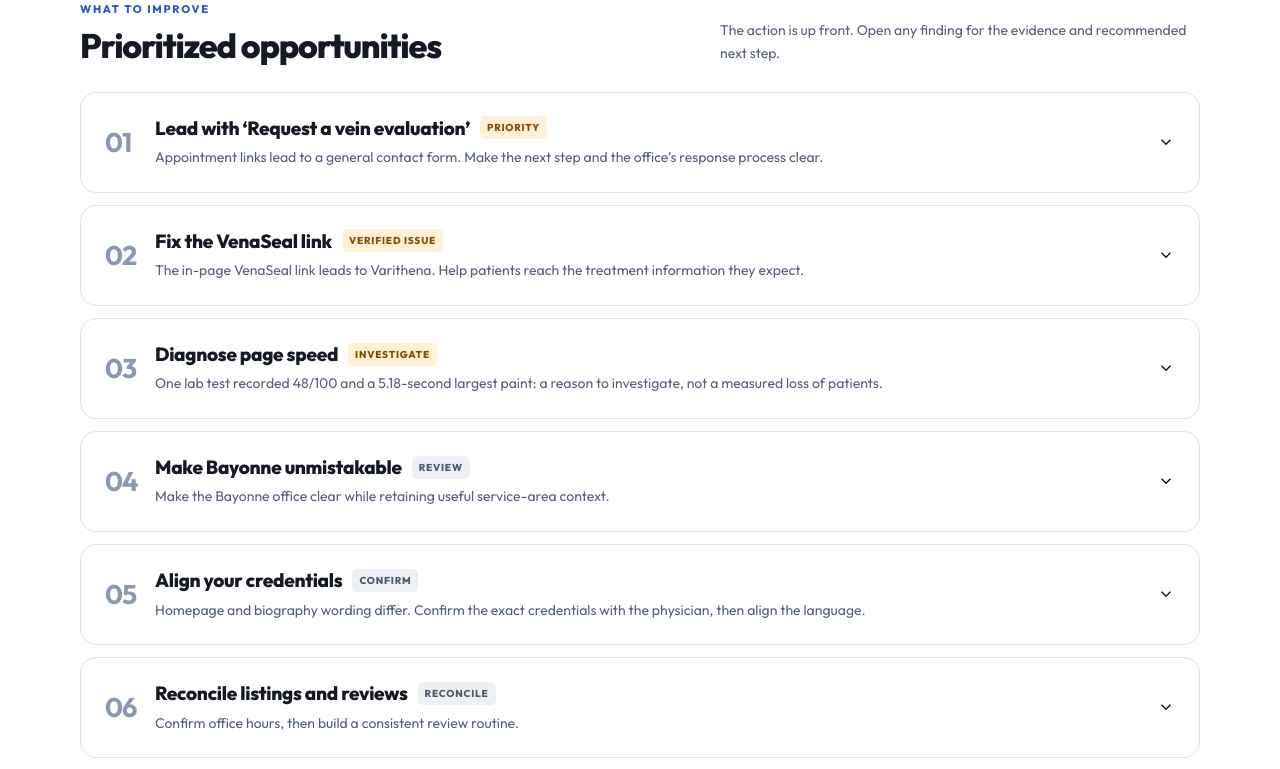
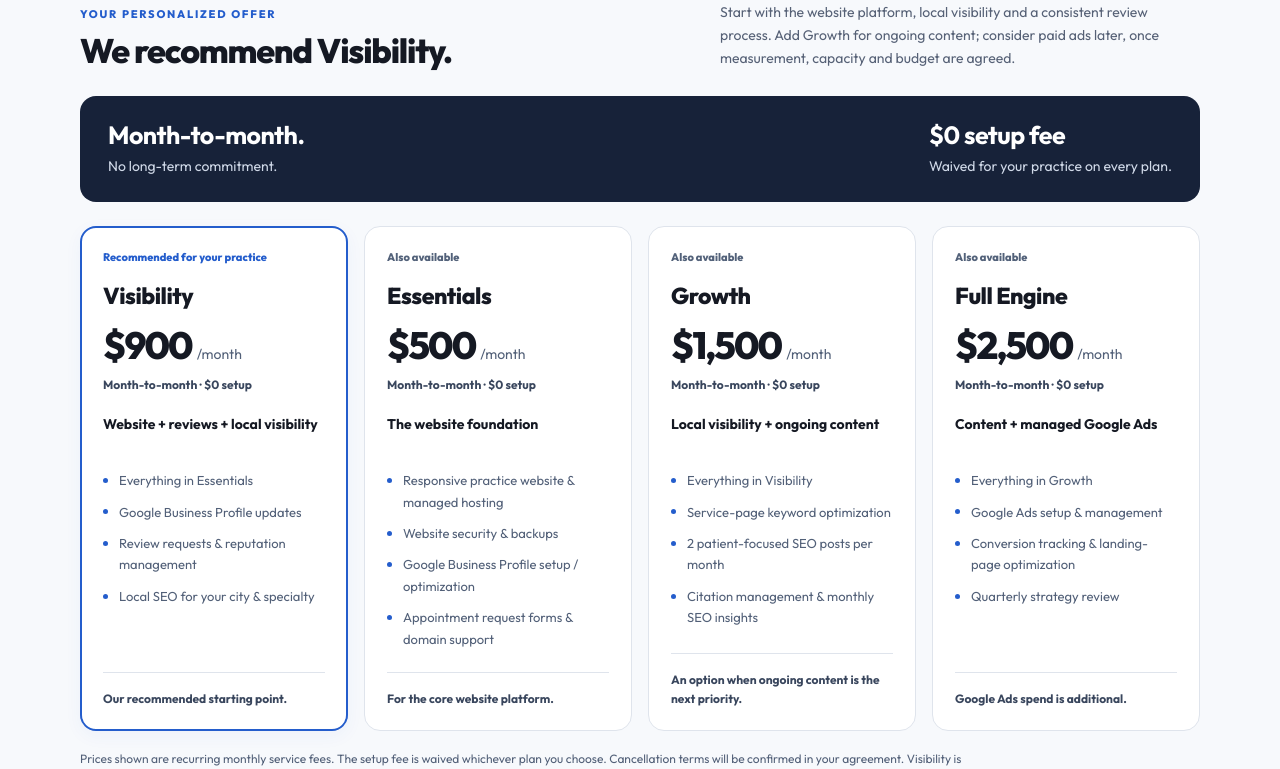
Before and after one commit to inflowmd/inflowmd-website, a Next.js app: page /audit/vein-and-skin-studio in a window 1280 px wide. Shown: the part 1060-1829 px from the top of the page. Built offline with nearby package versions, Linux system fonts and the light colour scheme.

Commit message:
Add personalized monthly plans to Vein and Skin Studio audit (#69)

```diff
--- a/src/app/audit/vein-and-skin-studio/display.ts
+++ b/src/app/audit/vein-and-skin-studio/display.ts
@@ -28,3 +28,33 @@ export const phaseDisplay = [
 ];
 
 export const measureLabels = ["Qualified inquiries", "Booking rate", "Attendance rate", "Response & spam"];
+
+/** Published monthly rates verified against pricing/PricingClient.tsx.
+ * Clayton approved $0 setup and month-to-month on every plan for this prospect only.
+ */
+export const monthlyPlans = [
+  {
+    name: "Visibility", price: 900, recommended: true,
+    focus: "Website + reviews + local visibility",
+    features: ["Everything in Essentials", "Google Business Profile updates", "Review requests & reputation management", "Local SEO for your city & specialty"],
+    note: "Our recommended starting point.",
+  },
+  {
+    name: "Essentials", price: 500, recommended: false,
+    focus: "The website foundation",
+    features: ["Responsive practice website & managed hosting", "Website security & backups", "Google Business Profile setup / optimization", "Appointment request forms & domain support"],
+    note: "For the core website platform.",
+  },
+  {
+    name: "Growth", price: 1500, recommended: false,
+    focus: "Local visibility + ongoing content",
+    features: ["Everything in Visibility", "Service-page keyword optimization", "2 patient-focused SEO posts per month", "Citation management & monthly SEO insights"],
+    note: "An option when ongoing content is the next priority.",
+  },
+  {
+    name: "Full Engine", price: 2500, recommended: false,
+    focus: "Content + managed Google Ads",
+    features: ["Everything in Growth", "Google Ads setup & management", "Conversion tracking & landing-page optimization", "Quarterly strategy review"],
+    note: "Google Ads spend is additional.",
+  },
+] as const;
--- a/src/app/audit/vein-and-skin-studio/page.tsx
+++ b/src/app/audit/vein-and-skin-studio/page.tsx
@@ -3,7 +3,7 @@ import Image from "next/image";
 import PrintButton from "../[slug]/PrintButton";
 import Rich from "./rich";
 import { competitors, findings, findingsHeading, measurement, meta as pageMeta, scope, working } from "./content";
-import { priorities, findingDisplay, competitorDisplay, phaseDisplay, measureLabels } from "./display";
+import { priorities, findingDisplay, competitorDisplay, phaseDisplay, measureLabels, monthlyPlans } from "./display";
 import styles from "./report.module.css";
 
 // Presentation only. Approved detailed findings remain unchanged in content.ts.
@@ -113,6 +113,30 @@ export default function VeinAndSkinStudioPage() {
             </li>)}</ol>
           </div>
         </section>
+        <section className={`${styles.section} ${styles.offer}`} aria-labelledby="plans">
+          <div className={styles.container}>
+            <div className={styles.sectionHeader}>
+              <div><p className={styles.sectionLabel}>Your personalized offer</p><h2 id="plans">We recommend Visibility.</h2></div>
+              <p className={styles.sectionLead}>Start with the website platform, local visibility and a consistent review process. Add Growth for ongoing content; consider paid ads later, once measurement, capacity and budget are agreed.</p>
+            </div>
+            <div className={styles.offerTerms}>
+              <div><strong>Month-to-month.</strong><span>No long-term commitment.</span></div>
+              <div><strong>$0 setup fee</strong><span>Waived for your practice on every plan.</span></div>
+            </div>
+            <div className={styles.planGrid}>
+              {monthlyPlans.map(plan => <article key={plan.name} className={`${styles.planCard} ${plan.recommended ? styles.recommendedPlan : ""}`} aria-label={`${plan.name} plan${plan.recommended ? ", recommended" : ""}`}>
+                <p className={styles.planLabel}>{plan.recommended ? "Recommended for your practice" : "Also available"}</p>
+                <h3>{plan.name}</h3>
+                <p className={styles.planPrice}><strong>${plan.price.toLocaleString("en-US")}</strong><span>/month</span></p>
+                <p className={styles.planTerms}>Month-to-month · $0 setup</p>
+                <p className={styles.planFocus}>{plan.focus}</p>
+                <ul>{plan.features.map(feature => <li key={feature}>{feature}</li>)}</ul>
+                <p className={styles.planNote}>{plan.note}</p>
+              </article>)}
+            </div>
+            <p className={styles.offerNote}>Prices shown are recurring monthly service fees. The setup fee is waived whichever plan you choose. Cancellation terms will be confirmed in your agreement. Visibility is our recommendation; no plan has been selected.</p>
+          </div>
+        </section>
         <section className={styles.section} aria-labelledby="opportunities">
           <div className={styles.container}>
             <div className={styles.sectionHeader}><div><p className={styles.sectionLabel}>What to improve</p><h2 id="opportunities">{findingsHeading}</h2></div><p className={styles.sectionLead}>The action is up front. Open any finding for the evidence and recommended next step.</p></div>
--- a/src/app/audit/vein-and-skin-studio/report.module.css
+++ b/src/app/audit/vein-and-skin-studio/report.module.css
@@ -48,6 +48,28 @@ details[open] > summary > .chevron { transform:rotate(180deg); }
 .priorityIcon { border:1px solid currentColor; border-radius:12px; padding:10px; opacity:.85; }
 .priority h3 { font-size:23px; font-weight:750; line-height:1.13; letter-spacing:-.025em; max-width:240px; }
 .priority p { font-size:14px; line-height:1.65; margin-top:14px; opacity:.9; }
+.offer { background:#f7f9fc; }
+.offerTerms { display:flex; justify-content:space-between; gap:24px; border-radius:16px; background:#172239; color:#fff; padding:24px 28px; margin-bottom:24px; }
+.offerTerms > div { display:flex; flex-direction:column; gap:5px; }
+.offerTerms strong { font-size:25px; line-height:1.2; letter-spacing:-.02em; }
+.offerTerms span { color:#d0d9e8; font-size:14px; line-height:1.6; }
+.planGrid { display:grid; grid-template-columns:repeat(4,minmax(0,1fr)); gap:16px; }
+.planCard { display:flex; flex-direction:column; padding:22px; border:1px solid var(--line); border-radius:16px; background:#fff; }
+.recommendedPlan { border:2px solid var(--blue); padding:21px; box-shadow:0 5px 18px #245dcc0c; }
+.planLabel { font-size:11px; font-weight:750; color:#53627a; line-height:1.5; min-height:33px; }
+.recommendedPlan .planLabel { color:#245dcc; }
+.planCard h3 { font-size:23px; font-weight:750; letter-spacing:-.02em; line-height:1.2; }
+.planPrice { display:flex; flex-wrap:wrap; align-items:baseline; gap:5px; margin-top:16px; }
+.planPrice strong { font-size:38px; font-weight:800; line-height:1.1; letter-spacing:-.05em; }
+.planPrice span { font-size:14px; color:#526078; }
+.planTerms { margin-top:8px; font-size:12px; color:#39465d; font-weight:650; line-height:1.6; }
+.planFocus { margin-top:20px; font-size:14px; font-weight:700; line-height:1.5; min-height:42px; }
+.planCard ul { list-style:none; padding:0; margin:14px 0 22px; font-size:13px; color:#526078; line-height:1.65; }
+.planCard li { padding-left:16px; position:relative; }
+.planCard li + li { margin-top:10px; }
+.planCard li::before { content:""; position:absolute; left:0; top:.6em; height:5px; width:5px; border-radius:50%; background:#245dcc; }
+.planNote { margin-top:auto; padding-top:16px; border-top:1px solid var(--line); font-size:12px; font-weight:650; line-height:1.6; color:#39465d; }
+.offerNote { margin-top:18px; color:#526078; font-size:12px; line-height:1.7; max-width:900px; }
 .findings { display:grid; gap:12px; }
 .finding { border:1px solid var(--line); border-radius:16px; overflow:clip; background:#fff; }
 .finding[open] { border-color:#9bb7e7; }
@@ -97,6 +119,10 @@ details[open] > summary > .chevron { transform:rotate(180deg); }
 .scopeBody { font-size:13px; line-height:1.8; color:#526078; max-width:900px; padding:18px 0; }
 .scopeBody p + p { margin-top:16px; }
 .footer { padding:24px 0; color:#5b677d; font-size:12px; line-height:1.7; }
+@media(max-width:1050px) {
+  .planGrid { grid-template-columns:repeat(2,minmax(0,1fr)); }
+  .planLabel { min-height:0; margin-bottom:10px; }
+}
 @media(max-width:800px) {
   .heroGrid { grid-template-columns:1fr; gap:28px; }
   .hero h1 { max-width:none; }
@@ -136,6 +162,10 @@ details[open] > summary > .chevron { transform:rotate(180deg); }
   .labNote { font-size:11px; padding:10px 7px; }
   .section { padding:36px 0; }
   .priority { padding:22px; }
+  .offerTerms { flex-direction:column; padding:22px; gap:22px; }
+  .offerTerms strong { font-size:24px; }
+  .planGrid { grid-template-columns:1fr; }
+  .planFocus { min-height:0; }
   .findingSummary { align-items:flex-start; gap:12px; padding:20px 16px; }
   .findingNumber { font-size:22px; width:24px; padding-top:3px; }
   .findingTitle { gap:8px; }
@@ -196,4 +226,11 @@ details[open] > summary > .chevron { transform:rotate(180deg); }
   .measures { grid-template-columns:repeat(2,minmax(0,1fr)); break-inside:avoid; }
   .measure { break-inside:avoid; }
   .scope { padding:16px 0; }
+  .offerTerms { border:1px solid #bdc7d7; padding:16px; break-inside:avoid; }
+  .planGrid { grid-template-columns:repeat(2,minmax(0,1fr)); }
+  .planCard { padding:14px; break-inside:avoid; }
+  .planCard h3 { font-size:20px; }
+  .planPrice strong { font-size:30px; }
+  .planFocus { min-height:0; margin-top:12px; }
+  .planCard ul { margin:10px 0; font-size:12px; }
 }
```
